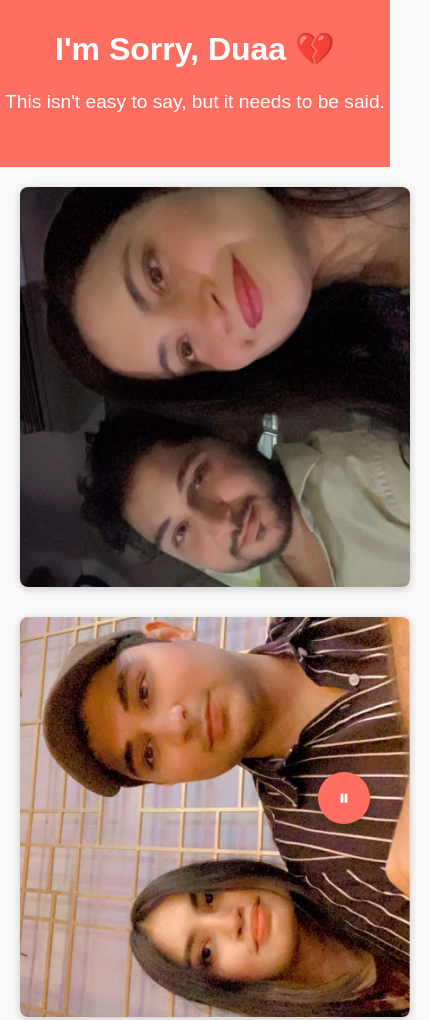
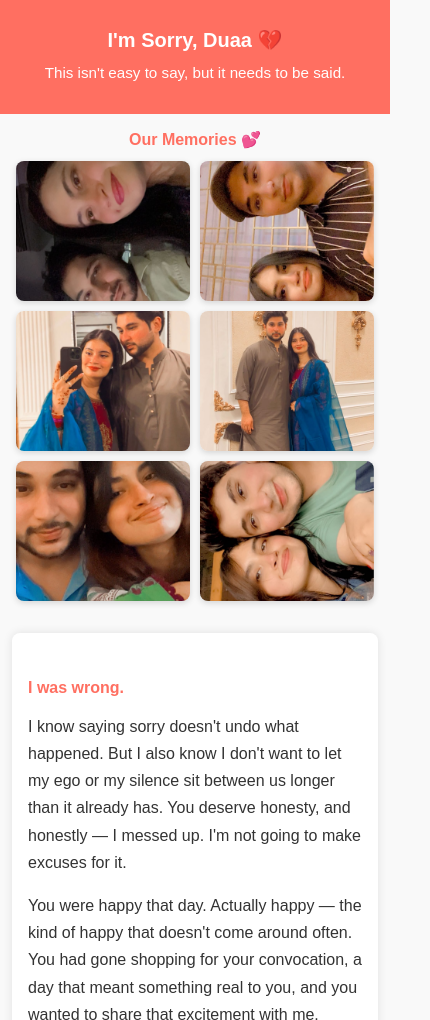
Before and after one commit to ShariqueMemon11/sd1, a plain HTML site: page index.html in a window 390 px wide. Shown: the top 1020 px of the page, 430 px wide, since content can reach past the window. Drawn offline with Linux system fonts and the light colour scheme.

Commit message:
Update index.html

```diff
--- a/index.html
+++ b/index.html
@@ -5,6 +5,8 @@
   <meta name="viewport" content="width=device-width, initial-scale=1.0">
   <title>For Duaa</title>
   <style>
+    *, *::before, *::after { box-sizing: border-box; }
+
     body {
       font-family: Arial, sans-serif;
       background: #f9f9f9;
@@ -12,60 +14,59 @@
       margin: 0;
       padding: 0;
     }
-    .page-wrapper {
-      position: relative;
-      min-height: 100vh;
-    }
+
+    /* ── HEADER ── */
     header {
       background-color: #ff6f61;
       color: white;
       text-align: center;
-      padding: 30px 0;
+      padding: 28px 16px;
     }
     header h1 {
       margin: 0;
-      font-size: 2em;
+      font-size: clamp(1.4em, 5vw, 2em);
     }
     header p {
-      font-size: 1.2em;
+      font-size: clamp(0.95em, 3vw, 1.2em);
+      margin: 8px 0 0;
     }
+
+    /* ── PAGE WRAPPER ── */
+    .page-wrapper {
+      position: relative;
+    }
+
+    /* ── SIDE IMAGES — desktop only ── */
+    .side-images {
+      position: absolute;
+      top: 200px;
+      width: 300px;
+      z-index: 2;
+    }
+    .side-images.left  { left: 5px; }
+    .side-images.right { right: 5px; }
+    .side-images img {
+      width: 100%;
+      height: 550px;
+      object-fit: cover;
+      border-radius: 8px;
+      margin-bottom: 24px;
+      box-shadow: 0 2px 8px rgba(0,0,0,0.2);
+      display: block;
+    }
+
+    /* ── MAIN CONTENT CARD ── */
     .container {
       max-width: 800px;
       margin: 30px auto;
       background: white;
-      padding: 20px;
+      padding: 24px 28px;
       box-shadow: 0 0 10px rgba(0,0,0,0.1);
       border-radius: 8px;
       position: relative;
       z-index: 1;
     }
 
-    @media (max-width: 1400px) {
-      .container {
-        max-width: 600px;
-      }
-      .side-images {
-        width: 250px;
-      }
-      .side-images.left {
-        left: 10px;
-      }
-      .side-images.right {
-        right: 10px;
-      }
-    }
-
-    @media (max-width: 1200px) {
-      .container {
-        max-width: 500px;
-      }
-      .side-images {
-        width: 200px;
-      }
-      .side-images img {
-        height: 450px;
-      }
-    }
     img {
       max-width: 100%;
       border-radius: 8px;
@@ -74,55 +75,62 @@
     }
     h2 {
       color: #ff6f61;
-      margin-top: 30px;
+      margin-top: 28px;
+      font-size: clamp(1em, 4vw, 1.3em);
     }
-    p {
-      line-height: 1.6;
-    }
+    p, li { line-height: 1.7; }
+    ul { padding-left: 20px; }
+
     footer {
       text-align: center;
-      margin: 10px 0 10px;
+      padding: 16px;
       color: #777;
       font-size: 0.9em;
     }
 
-    /* Side images styling */
-    .side-images {
-      position: absolute;
-      top: 200px;
-      width: 300px;
-      z-index: 2;
+    /* ── MOBILE GALLERY (shown only on mobile) ── */
+    .mobile-gallery {
+      display: none;
+      padding: 16px;
     }
-    .side-images.left {
-      left: 5px;
+    .mobile-gallery-grid {
+      display: grid;
+      grid-template-columns: 1fr 1fr;
+      gap: 10px;
     }
-    .side-images.right {
-      right: 5px;
-    }
-    .side-images img {
+    .mobile-gallery-grid img {
       width: 100%;
-      height: 600px;
+      height: 180px;
       object-fit: cover;
       border-radius: 8px;
-      margin-bottom: 30px;
-      box-shadow: 0 2px 8px rgba(0,0,0,0.2);
+      margin: 0;
+      box-shadow: 0 2px 6px rgba(0,0,0,0.15);
+    }
+    .mobile-gallery h3 {
+      color: #ff6f61;
+      text-align: center;
+      margin: 0 0 12px;
+      font-size: 1em;
     }
 
-    /* Video container */
+    /* ── VIDEO SECTION ── */
     .video-container {
-      max-width: 900px;
+      max-width: 860px;
       margin: 40px auto;
-      text-align: center;
-      padding: 20px 40px;
+      padding: 20px 30px;
       display: flex;
       align-items: center;
       justify-content: center;
-      gap: 30px;
+      gap: 24px;
     }
     .video-wrapper {
       flex: 1 1 auto;
       text-align: center;
       max-width: 500px;
+    }
+    .video-wrapper h2 {
+      color: #ff6f61;
+      margin-bottom: 12px;
     }
     .video-container video {
       width: 100%;
@@ -131,46 +139,50 @@
       display: block;
     }
     .heart-left, .heart-right {
-      width: 100px;
-      height: 100px;
+      width: 90px;
+      height: 90px;
       object-fit: contain;
       animation: heartbeat 1.5s ease-in-out infinite;
       flex-shrink: 0;
-      z-index: 0;
     }
     @keyframes heartbeat {
       0%, 100% { transform: scale(1); }
-      50% { transform: scale(1.15); }
+      50%       { transform: scale(1.15); }
     }
 
-    /* Responsive design */
-    @media (max-width: 1000px) {
-      .side-images {
-        position: static;
-        width: 100%;
-        max-width: 600px;
-        margin: 20px auto;
-        padding: 0 20px;
-      }
-      .side-images img {
-        height: auto;
-        max-height: 400px;
-      }
+    /* ── TABLET: 768–1100px ── */
+    @media (max-width: 1100px) {
+      .side-images { width: 220px; }
+      .side-images img { height: 460px; }
+      .container { max-width: 520px; }
     }
 
+    /* ── MOBILE: hide side columns, show gallery, stack everything ── */
     @media (max-width: 768px) {
+      .side-images { display: none; }      /* hide absolute side columns */
+      .mobile-gallery { display: block; }  /* show inline grid instead  */
+
+      .container {
+        margin: 16px 12px;
+        padding: 18px 16px;
+        border-radius: 8px;
+      }
+
       .video-container {
         flex-direction: column;
-        gap: 15px;
-        padding: 20px;
+        padding: 16px;
+        gap: 16px;
+        margin: 20px auto;
       }
-      .heart-left, .heart-right {
-        width: 70px;
-        height: 70px;
-      }
-      .video-wrapper {
-        width: 100%;
-      }
+      .video-wrapper { max-width: 100%; width: 100%; }
+      .heart-left, .heart-right { width: 60px; height: 60px; }
+
+      footer { font-size: 0.82em; padding: 20px 12px; }
+    }
+
+    @media (max-width: 400px) {
+      header h1 { font-size: 1.25em; }
+      .mobile-gallery-grid img { height: 140px; }
     }
   </style>
 </head>
@@ -179,61 +191,16 @@
   <!-- Background Music -->
   <audio id="bgMusic" loop>
     <source src="song.mp3" type="audio/mpeg">
+    Your browser does not support the audio element.
   </audio>
 
-  <!-- Music toggle button -->
-  <div id="musicBtn" onclick="toggleMusic()" title="Play / Pause music" style="
-    position: fixed;
-    bottom: 20px;
-    right: 20px;
-    z-index: 9999;
-    background: #ff6f61;
-    color: white;
-    border: none;
-    border-radius: 50%;
-    width: 52px;
-    height: 52px;
-    font-size: 22px;
-    cursor: pointer;
-    display: flex;
-    align-items: center;
-    justify-content: center;
-    box-shadow: 0 3px 10px rgba(0,0,0,0.25);
-    user-select: none;
-  ">🎵</div>
-
   <script>
-    const audio = document.getElementById('bgMusic');
-    const btn = document.getElementById('musicBtn');
-    let playing = false;
-
-    function toggleMusic() {
-      if (playing) {
-        audio.pause();
-        btn.textContent = '🎵';
-        playing = false;
-      } else {
-        audio.play().then(() => {
-          btn.textContent = '⏸';
-          playing = true;
-        }).catch(e => console.log('Audio error:', e));
-      }
-    }
-
-    // Try autoplay on load
-    document.addEventListener('DOMContentLoaded', function () {
-      audio.play().then(() => {
-        btn.textContent = '⏸';
-        playing = true;
-      }).catch(() => {
-        // Autoplay blocked — wait for first interaction anywhere on page
-        document.body.addEventListener('click', function startOnClick() {
-          audio.play().then(() => {
-            btn.textContent = '⏸';
-            playing = true;
-          });
-          document.body.removeEventListener('click', startOnClick);
-        });
+    document.addEventListener('DOMContentLoaded', function() {
+      const audio = document.getElementById('bgMusic');
+      audio.play().catch(function() {
+        document.body.addEventListener('click', function() {
+          audio.play();
+        }, { once: true });
       });
     });
   </script>
@@ -243,6 +210,19 @@
     <h1>I'm Sorry, Duaa 💔</h1>
     <p>This isn't easy to say, but it needs to be said.</p>
   </header>
+
+  <!-- Mobile gallery (hidden on desktop, shown on mobile) -->
+  <div class="mobile-gallery">
+    <h3>Our Memories 💕</h3>
+    <div class="mobile-gallery-grid">
+      <img src="img1.jpg" alt="Memory 1">
+      <img src="Screenshot 2026-02-14 at 14-42-35 (6) WhatsApp Business.jpg" alt="Memory 2">
+      <img src="Screenshot 2026-02-15 at 22-33-57 (7) WhatsApp Business.jpg" alt="Memory 3">
+      <img src="Screenshot 2026-02-15 at 22-34-05 (7) WhatsApp Business.jpg" alt="Memory 4">
+      <img src="Screenshot 2026-02-15 at 22-34-22 (7) WhatsApp Business.jpg" alt="Memory 5">
+      <img src="Screenshot 2026-02-15 at 22-34-33 (7) WhatsApp Business.jpg" alt="Memory 6">
+    </div>
+  </div>
 
   <!-- Left side images -->
   <div class="side-images left">
```
